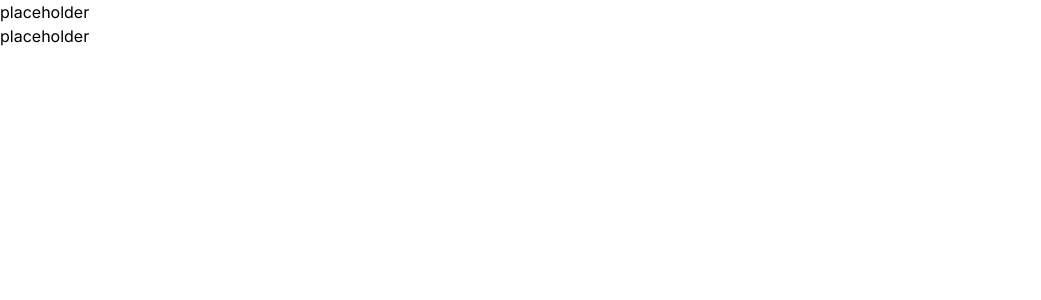
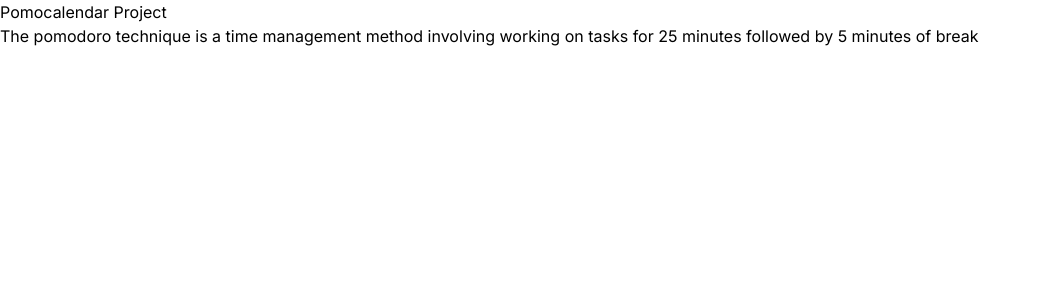
Before and after one commit to Oasis-NEU/f23-group21, a Next.js app in the folder pomocal/: page / in a window 1280 px wide. Shown: the top 300 px of the page, without its empty margins (0-1041 px from the left). Built offline with nearby package versions, Linux system fonts and the light colour scheme.

Commit message:
Added Intro for landing page

```diff
--- a/pomocal/app/page.js
+++ b/pomocal/app/page.js
@@ -4,8 +4,8 @@ export default function Home() {
   return (
 
     <main>
-      <h1>placeholder</h1>
-      <p>placeholder</p>
+      <h1>Pomocalendar Project</h1>
+      <p>The pomodoro technique is a time management method involving working on tasks for 25 minutes followed by 5 minutes of break </p>
     </main>
 
   )
```
